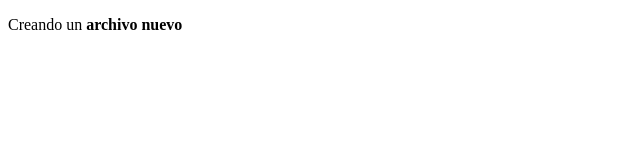
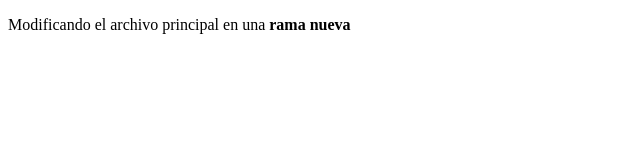
Before and after one commit to rebecaaliseda/bootcampjs-modulo00, a plain HTML site: page index.html in a window 1280 px wide. Shown: the whole page, without its empty margins (0-640 px from the left). Drawn offline with Linux system fonts and the light colour scheme.

Commit message:
modificando archivo principal

```diff
--- a/index.html
+++ b/index.html
@@ -6,6 +6,6 @@
     <title>Document</title>
   </head>
   <body>
-    <p id="parrafo">Creando un <strong>archivo nuevo</strong></p>
+    <p id="parrafo">Modificando el archivo principal en una <strong>rama nueva</strong></p>
   </body>
 </html>
```
